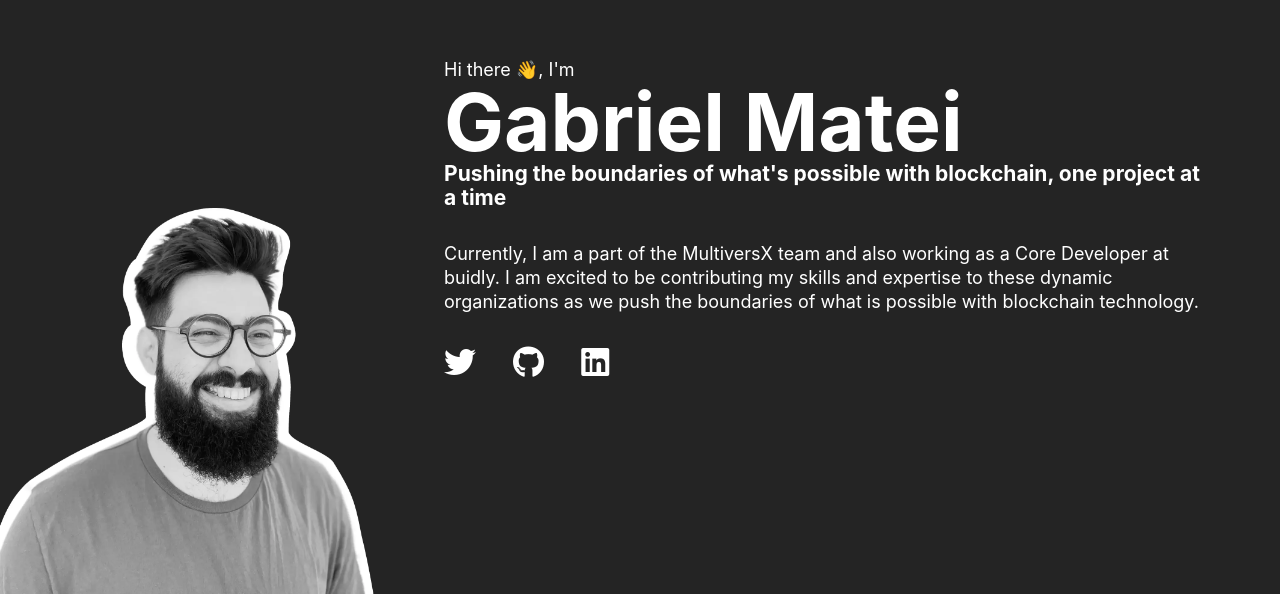
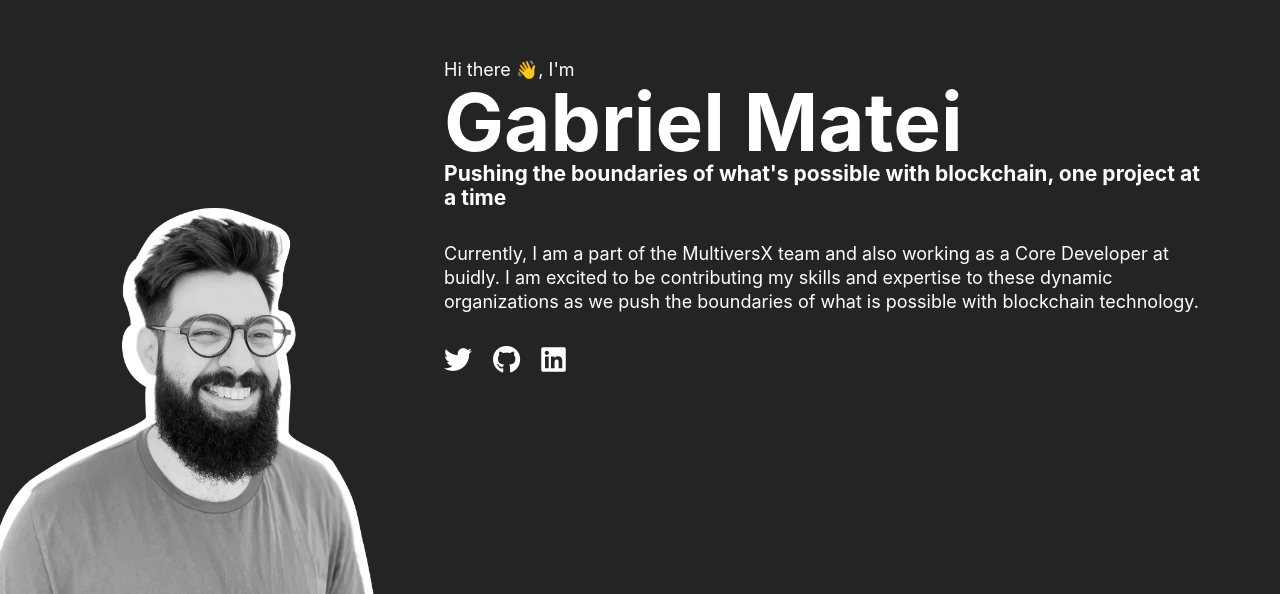
Before and after one commit to gabrielmatei/gabrielmatei.github.io, a website built with Vite: page index.html in a window 1280 px wide. Shown: the part 206-800 px from the top of the page. Built offline with nearby package versions, Linux system fonts and the light colour scheme.

Commit message:
css adjustments

```diff
--- a/index.html
+++ b/index.html
@@ -36,8 +36,7 @@
       <div class="social">
         <a href="https://twitter.com/gabrielvmatei" target="_blank"><i class="fa-brands fa-twitter"></i></a>
         <a href="https://github.com/gabrielmatei" target="_blank"><i class="fa-brands fa-github"></i></a>
-        <a href="https://www.linkedin.com/in/mateigabriel/" target="_blank"><i
-            class="fa-brands fa-linkedin"></i></i></a>
+        <a href="https://www.linkedin.com/in/mateigabriel/" target="_blank"><i class="fa-brands fa-linkedin"></i></a>
       </div>
     </div>
   </main>
--- a/src/style.css
+++ b/src/style.css
@@ -72,9 +72,9 @@ p {
 }
 
 .social a {
-  font-size: 2rem;
+  font-size: 1.75rem;
   color: #ffffff;
-  margin-right: 2rem;
+  margin-right: 1rem;
 }
 
 .social a:hover {
```
